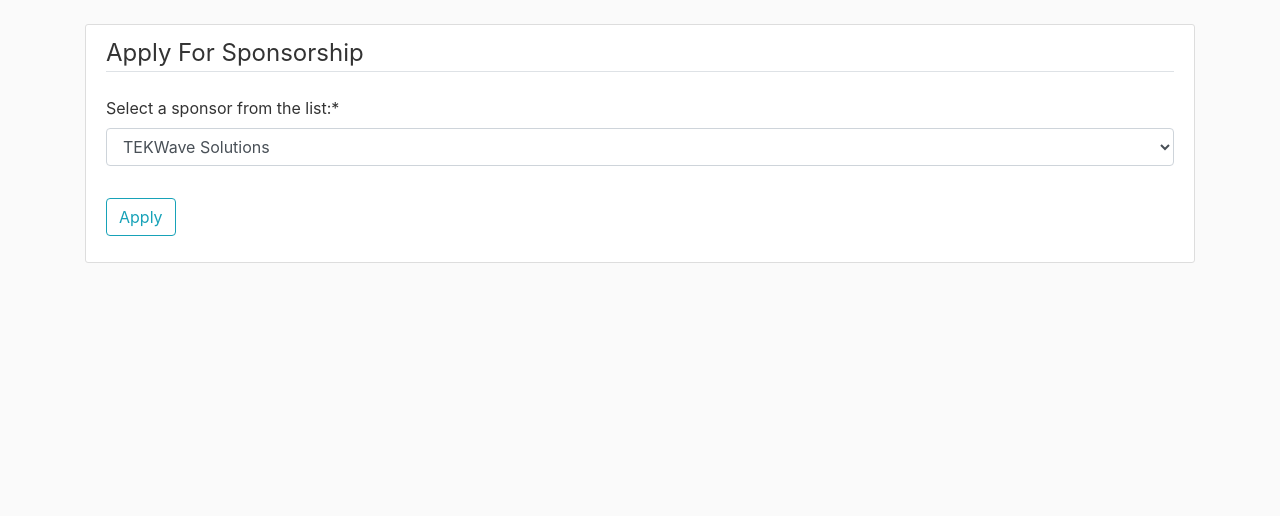
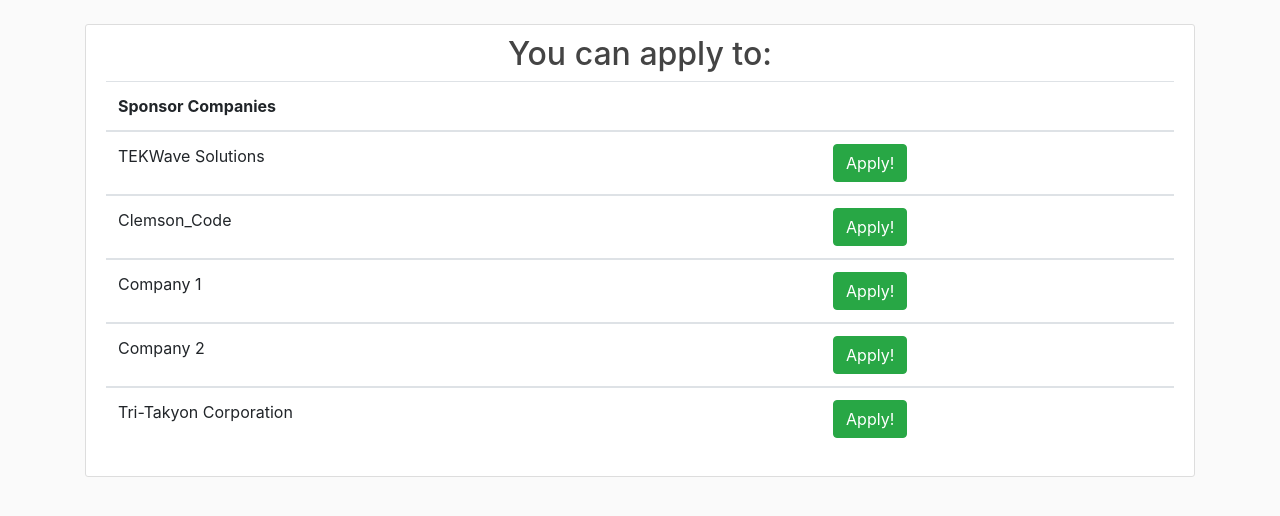
Before and after one commit to johnmhayde/Good-Driver-Program, a Django app: page /application/ in a window 1280 px wide. Shown: the part 56-572 px from the top of the page. Run offline with Django 3.2, Linux system fonts and the light colour scheme; a user stored in the database is signed in; data comes from the database, SQL or seed files in the repository; parts of the project's set-up code (start-up, migrations or seed data) failed here and were passed over; some libraries are stand-ins or nearby versions.

Commit message:
Amended driver applications in the hopes they work on AWS.

```diff
--- a/users/templates/users/application.html
+++ b/users/templates/users/application.html
@@ -2,15 +2,39 @@
 {% load crispy_forms_tags %}
 {% block content %}
 <div class="content-section">
-  <form enctype="multipart/form-data" method="POST">
+    <!--<form enctype="multipart/form-data" method="POST">
     {% csrf_token %}
     <fieldset class="form-group">
-      <legend class="border-bottom mb-4">Apply For Sponsorship</legend>
-      {{ application_form|crispy }}
+    <legend class="border-bottom mb-4">Apply For Sponsorship</legend>
+    {{ application_form|crispy }}
     </fieldset>
     <div class="form-group">
-      <button class="btn btn-outline-info" type="submit" name="button">Apply</button>
+    <button class="btn btn-outline-info" type="submit" name="button">Apply</button>
     </div>
-  </form>
+</form>-->
+    <h2 class="media-heading d-flex justify-content-center">You can apply to:</h2>
+    {% if companies %}
+    <table class="table">
+        <tr>
+            <th scope="col">Sponsor Companies</th>
+            <th scope="col"></th>
+        </tr>
+        {% for company in companies %}
+        <tbody>
+            <tr>
+                <td>{{ company }}</td>
+                <td>
+                    <form action="{% url 'apply' %}" method="post">
+                        {% csrf_token %}
+                        <button id="application" type="submit" name="application" value="{{ company }}" class="btn btn-success">Apply!</button>
+                    </form>
+                </td>
+            </tr>
+        </tbody>
+        {% endfor %}
+    </table>
+    {% else %}
+    <p class="text-secondary">No Companies To Apply To</p>
+    {% endif %}
 </div>
 {% endblock content %}
--- a/users/views.py
+++ b/users/views.py
@@ -7,6 +7,7 @@ from django.contrib.auth import login
 from portal.models import UserEditInfo
 from datetime import date, timedelta
 import datetime
+from portal.views import driverGet
 
 # register new user with form input if form is valid
 def register(request):
@@ -154,18 +155,34 @@ def update_sponsor_info(request):
 	return render(request, 'users/edit_sponsor_info.html', context)
 
 def application(request):
-	if request.method == 'POST':
-		application_form = ApplicationForm(request.POST)
-		if application_form.is_valid():
-			sponsor_company = application_form.cleaned_data.get('sponsor')
-			application = Application.objects.create(driver=request.user.username, sponsor_company=sponsor_company, status="Pending")
-			application.save()
-			messages.success(request, f"Your application has been submitted!")
-			return redirect('driver-home')
-	else:
-		application_form = ApplicationForm()
+	driver=driverGet(request.user)
+	#if request.method == 'POST':
+	#	application_form = ApplicationForm(request.POST)
+	#	if application_form.is_valid():
+	#		sponsor_company = application_form.cleaned_data.get('sponsor')
+	#		application = Application.objects.create(driver=request.user.username, sponsor_company=sponsor_company, status="Pending")
+	#		application.save()
+	#		messages.success(request, f"Your application has been submitted!")
+	#		return redirect('driver-home')
+	#else:
+	#	application_form = ApplicationForm()
+	#context = {
+	#	'application_form' : application_form,
+	#}
+	application = ''
+	application = request.POST.get('application')
+
+	if application != '' and application != None:
+		if Application.objects.filter(driver=driver.username,sponsor_company=application).exists() == False:
+			Application.objects.create(driver=driver.username,sponsor_company=application)
+
+	companies=[]
+	for sponsor in Sponsor.objects.all():
+		if companies.count(sponsor.sponsor_company)<1:
+			companies.append(sponsor.sponsor_company)
+
 	context = {
-		'application_form' : application_form,
+		'companies': companies
 	}
 	return render(request, 'users/application.html', context)
 
```
